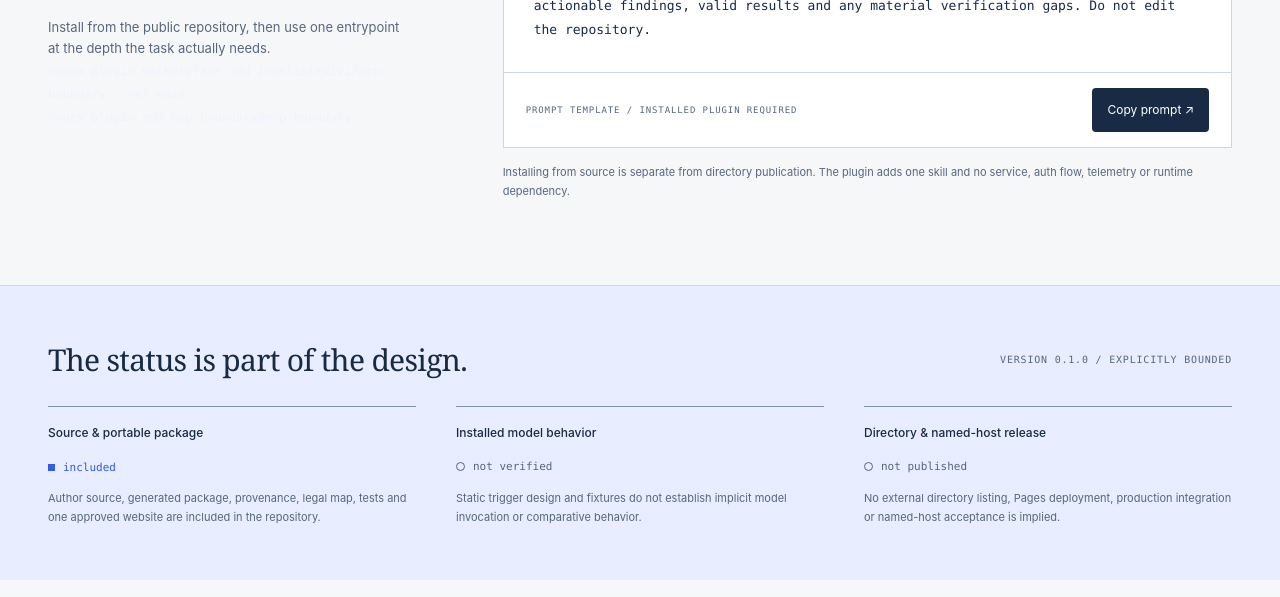
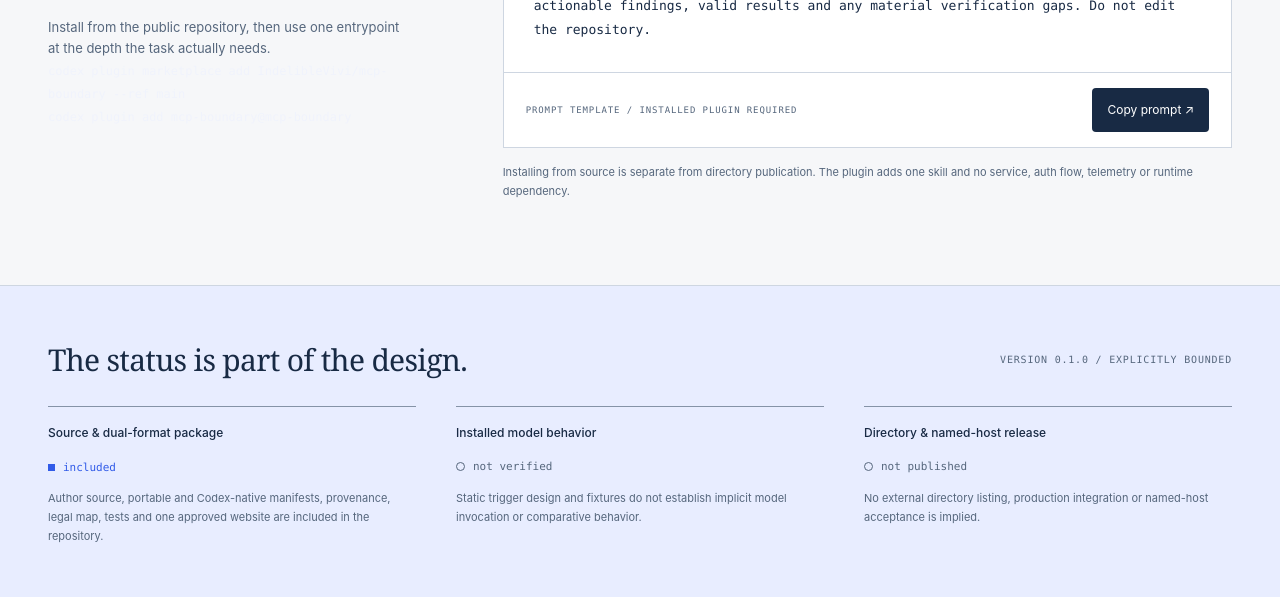
Before and after one commit to IndelibleVivi/mcp-boundary, a plain HTML site: page mcp-boundary-demo.html in a window 1280 px wide. Shown: the part 2593-3190 px from the top of the page. Drawn offline with Linux system fonts and the light colour scheme.

Commit message:
align published status copy

```diff
--- a/mcp-boundary-demo.html
+++ b/mcp-boundary-demo.html
@@ -320,7 +320,7 @@ host:   no recorded observation</pre><p class="case-input-note" id="case-note">A
 </div></div></section>
 <section class="wrap section" id="workflows" aria-labelledby="workflow-heading"><div class="workflow-layout"><div class="workflow-intro"><span class="eyebrow section-number">03 / Work with it</span><h2 id="workflow-heading">Start from<br>the real task.</h2><p>Install from the public repository, then use one entrypoint at the depth the task actually needs.</p><pre class="code-lines">codex plugin marketplace add IndelibleVivi/mcp-boundary --ref main
 codex plugin add mcp-boundary@mcp-boundary</pre></div><div><div class="prompt-box"><div class="prompt-tabs" role="group" aria-label="Workflow prompt"><button class="prompt-tab" data-prompt="inspect" aria-pressed="true">Inspect</button><button class="prompt-tab" data-prompt="build" aria-pressed="false">Build</button><button class="prompt-tab" data-prompt="migrate" aria-pressed="false">Migrate</button><button class="prompt-tab" data-prompt="host" aria-pressed="false">Host debug</button></div><p class="prompt-text" id="prompt-text">Use $mcp-boundary to inspect this MCP implementation against its declared protocol, actual transport and intended deployment. Trace the relevant behavior. Report actionable findings, valid results and any material verification gaps. Do not edit the repository.</p><div class="prompt-bottom"><span class="micro">Prompt template / installed plugin required</span><button id="copy-prompt">Copy prompt <span aria-hidden="true">↗</span></button></div></div><p class="prompt-disclaimer">Installing from source is separate from directory publication. The plugin adds one skill and no service, auth flow, telemetry or runtime dependency.</p></div></div></section>
-<section class="evidence-section" id="status" aria-labelledby="status-heading"><div class="wrap"><div class="evidence-heading"><h2 id="status-heading">The status is part of the design.</h2><p>Version 0.1.0 / explicitly bounded</p></div><div class="evidence-grid"><div class="evidence-cell"><h3>Source & portable package</h3><span class="state observed">included</span><p>Author source, generated package, provenance, legal map, tests and one approved website are included in the repository.</p></div><div class="evidence-cell"><h3>Installed model behavior</h3><span class="state unknown">not verified</span><p>Static trigger design and fixtures do not establish implicit model invocation or comparative behavior.</p></div><div class="evidence-cell"><h3>Directory & named-host release</h3><span class="state unknown">not published</span><p>No external directory listing, Pages deployment, production integration or named-host acceptance is implied.</p></div></div></div></section>
+<section class="evidence-section" id="status" aria-labelledby="status-heading"><div class="wrap"><div class="evidence-heading"><h2 id="status-heading">The status is part of the design.</h2><p>Version 0.1.0 / explicitly bounded</p></div><div class="evidence-grid"><div class="evidence-cell"><h3>Source & dual-format package</h3><span class="state observed">included</span><p>Author source, portable and Codex-native manifests, provenance, legal map, tests and one approved website are included in the repository.</p></div><div class="evidence-cell"><h3>Installed model behavior</h3><span class="state unknown">not verified</span><p>Static trigger design and fixtures do not establish implicit model invocation or comparative behavior.</p></div><div class="evidence-cell"><h3>Directory & named-host release</h3><span class="state unknown">not published</span><p>No external directory listing, production integration or named-host acceptance is implied.</p></div></div></div></section>
 </main>
 <footer class="site-footer"><div class="wrap"><div class="footer-top"><span class="footer-name">MCP Boundary</span><nav class="footer-links" aria-label="Footer"><a href="https://github.com/IndelibleVivi/mcp-boundary" target="_blank" rel="noopener noreferrer">Source ↗</a><a href="https://github.com/IndelibleVivi/mcp-boundary/blob/main/LICENSING.md" target="_blank" rel="noopener noreferrer">Licensing ↗</a><a href="https://github.com/IndelibleVivi/mcp-server-engineering-field-guide" target="_blank" rel="noopener noreferrer">Method source ↗</a></nav></div><div class="footer-bottom"><p>Designed with Faye & Cove. Engineering aid, not a compliance certificate.</p><p>No analytics · No external runtime assets</p></div></div></footer>
 <dialog id="copy-dialog" aria-labelledby="copy-title"><div class="dialog-inner"><div class="dialog-heading"><h2 id="copy-title">Copy manually</h2><button class="dialog-close" data-close-dialog aria-label="Close copy dialog">×</button></div><p class="dialog-caption">This browser did not allow clipboard access. Select the text below and use your normal copy command.</p><textarea class="fallback-copy" id="copy-fallback" readonly aria-label="Text to copy"></textarea></div></dialog>
```
Also changed, not shown: site/index.html (+1 -1 lines), plugins/mcp-boundary/assets/screenshots/home-desktop.png, plugins/mcp-boundary/assets/screenshots/home-mobile.png, previews/home-desktop.png, previews/home-mobile.png.
